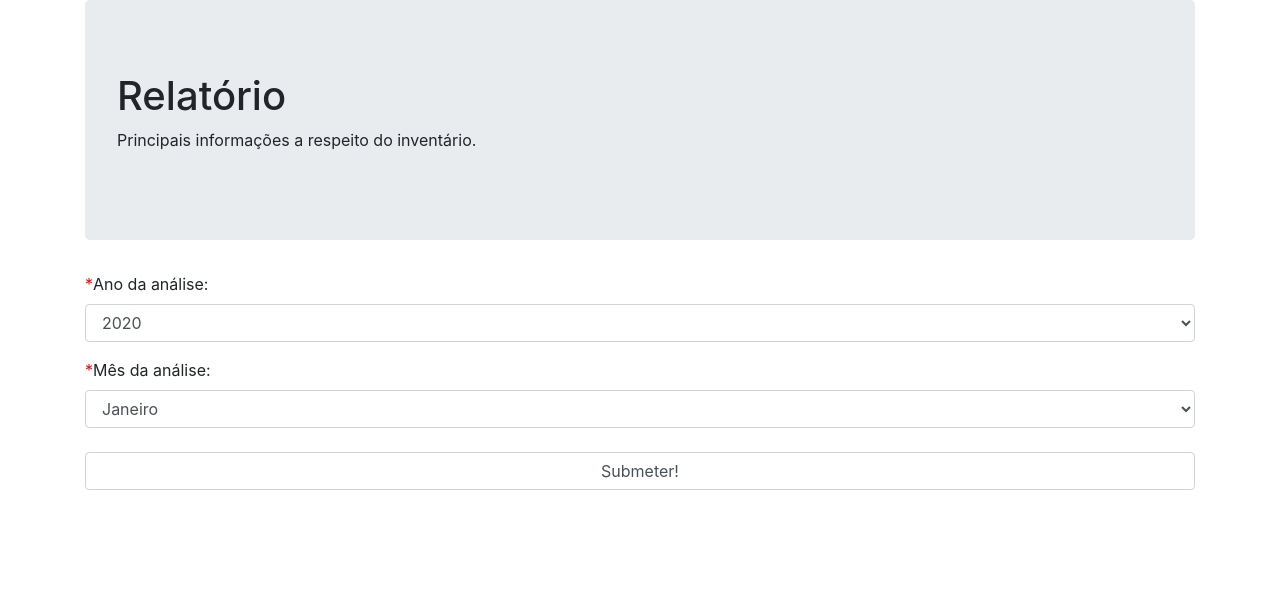
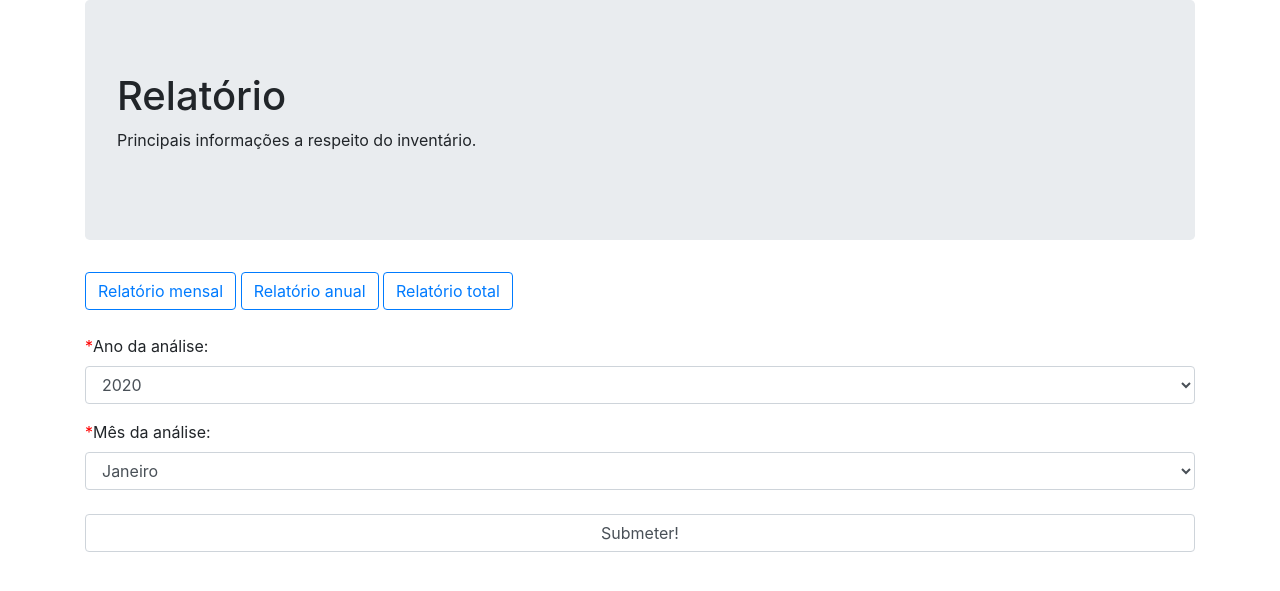
Before and after one commit to emilioMaddalena/not_just_tires, a Flask app: page /report in a window 1280 px wide. Shown: the part 56-647 px from the top of the page. Run offline with Flask 2, Linux system fonts and the light colour scheme.

Commit message:
add report buttons

```diff
--- a/templates/report.html
+++ b/templates/report.html
@@ -15,6 +15,14 @@ Pre history page
         <p>Principais informações a respeito do inventário.</p>
     </div>
 </div>
+
+<div>
+    <button type="button" class="btn btn-outline-primary">Relatório mensal</button>
+    <button type="button" class="btn btn-outline-primary">Relatório anual</button>
+    <button type="button" class="btn btn-outline-primary">Relatório total</button>
+</div>
+
+<br>
 
 <!-- <form action="" method="post" id="qnt-form"> -->
 <div id="upper-menu-div">
```
